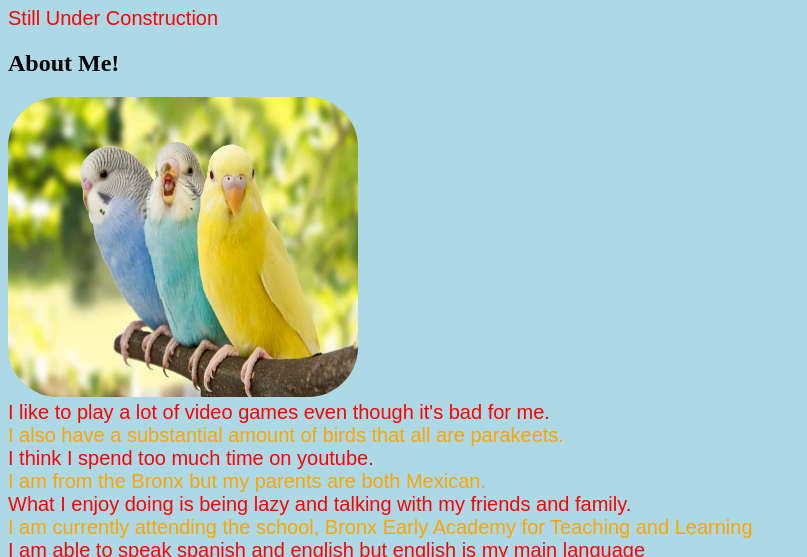
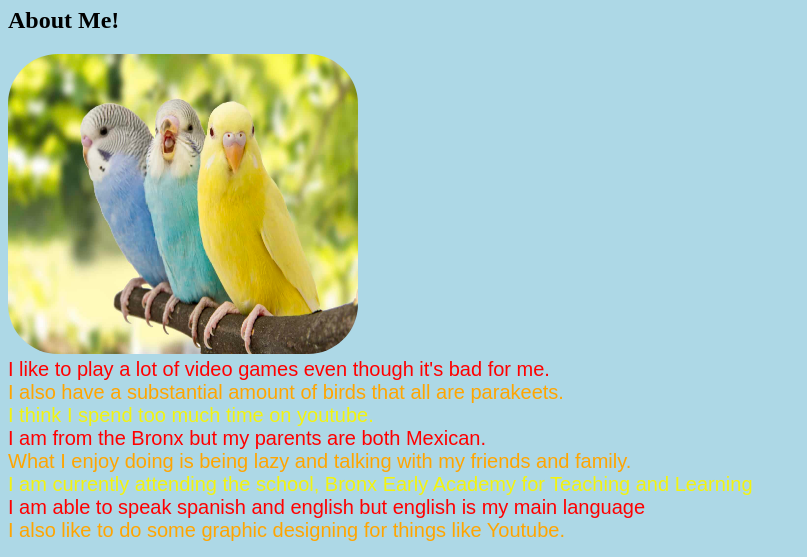
Before and after one commit to marcormu/marcormu.github.io, a plain HTML site: page index.html in a window 1280 px wide. Shown: the part 99-656 px from the top of the page, without its empty margins (0-807 px from the left). Drawn offline with Linux system fonts and the light colour scheme; a script that the page names is missing.

Commit message:
finished

```diff
--- a/index.html
+++ b/index.html
@@ -13,7 +13,7 @@
     <a href="page3.html">Youtube Stuff</a>
   <h1> Welcome to MarcoingThePolo/[RMU]</h1>
 
-    <p1> Still Under Construction </p1>
+
 
   <h2> About Me! </h2>
   <img src="images/parakeets.jpg" alt = "birbs"/>
@@ -24,11 +24,11 @@
 <br>
   <p3> I think I spend too much time on youtube. </p3>
 <br>
-  <p2>I am from the Bronx but my parents are both Mexican.</p2>
+  <p1>I am from the Bronx but my parents are both Mexican.</p1>
     <br>
-    <p1>What I enjoy doing is being lazy and talking with my friends and family.</p1>
+    <p2>What I enjoy doing is being lazy and talking with my friends and family.</p2>
     <br>
-    <p2> I am currently attending the school, Bronx Early Academy for Teaching and Learning</p2>
+    <p3> I am currently attending the school, Bronx Early Academy for Teaching and Learning</p3>
     <br>
     <p1> I am able to speak spanish and english but english is my main language</p1>
     <br>
--- a/style.css
+++ b/style.css
@@ -19,7 +19,7 @@ p2{font-family:Arial, Helvetica, sans-serif;
 color:orange}
 
 p3{font-family:Arial, Helvetica, sans-serif;
-color:red}
+color:rgb(243, 243, 15)}
 
 img{
   height: 300px;
```
Also changed, not shown: page2.html (+1 -0 lines), page3.html (+10 -3 lines).
